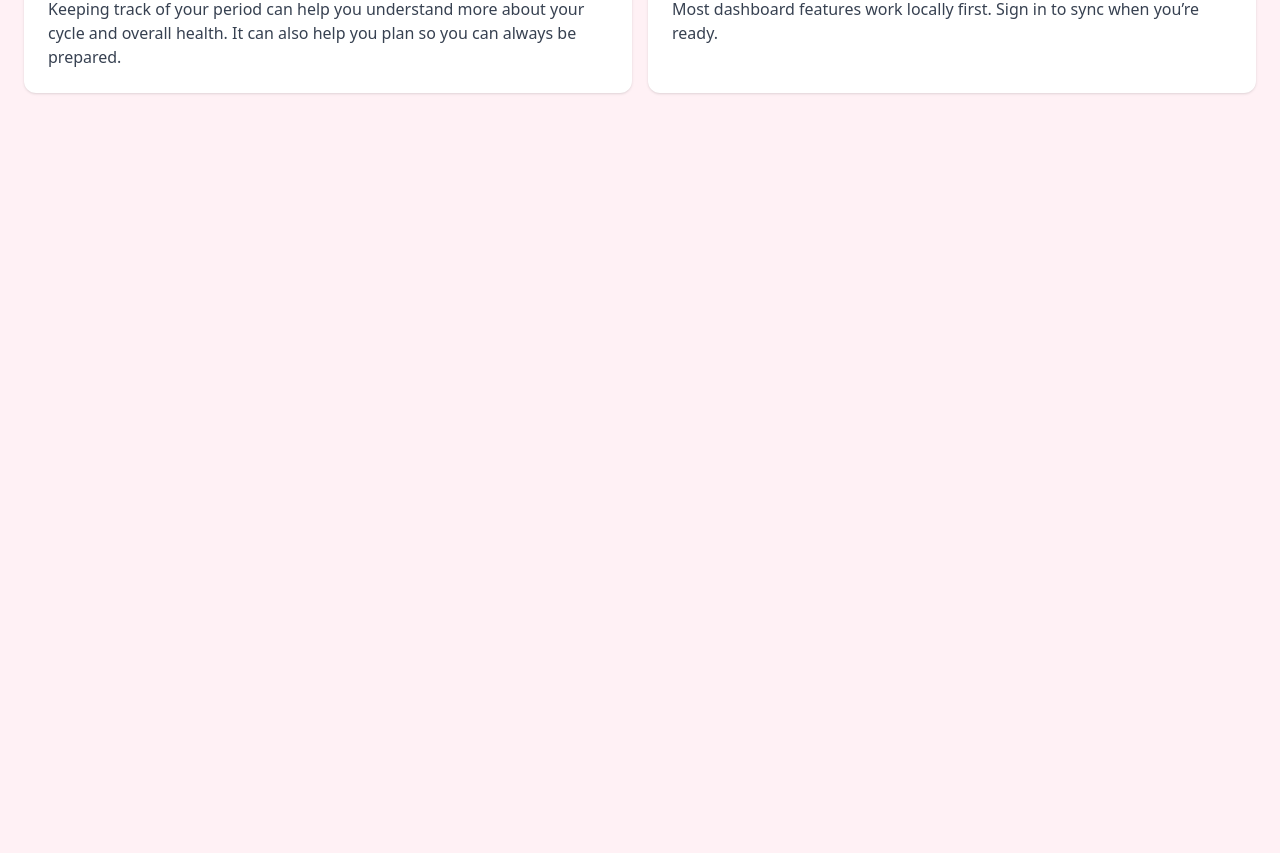
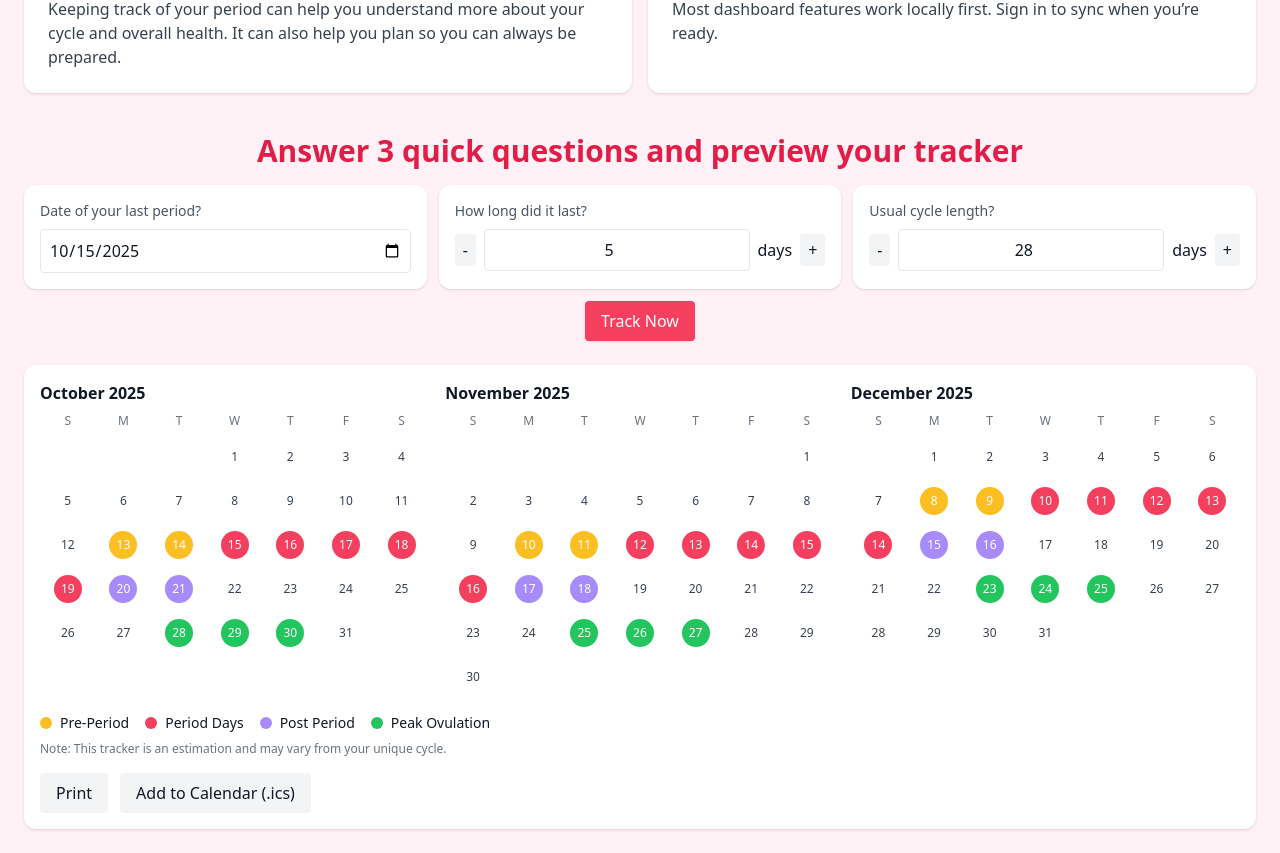
Before and after one commit to ashumehta18/HerCycle, a React (Vite) app in the folder client/: page / in a window 1280 px wide. Shown: the part 1120-1973 px from the top of the page. Before the commit the page ends 1237 px from the top, so only its background shows below. Built offline with nearby package versions, Linux system fonts and the light colour scheme; no server answers.

Commit message:
Render 3‑month calendar with pre/period/post/ovulation highlights

```diff
--- /dev/null
+++ b/client/src/components/QuickStartTracker.jsx
@@ -0,0 +1,250 @@
+import { useMemo, useRef, useState } from 'react'
+
+function addDays(date, days){
+  const d = new Date(date)
+  d.setDate(d.getDate()+days)
+  return d
+}
+
+function fmt(d){
+  return d.toISOString().split('T')[0]
+}
+
+function monthRange(fromDate){
+  // Return 3 months starting from fromDate's month
+  const start = new Date(fromDate.getFullYear(), fromDate.getMonth(), 1)
+  const months = [start]
+  months.push(new Date(start.getFullYear(), start.getMonth()+1, 1))
+  months.push(new Date(start.getFullYear(), start.getMonth()+2, 1))
+  return months
+}
+
+function getMonthMatrix(year, month){
+  // month is 0-based
+  const first = new Date(year, month, 1)
+  const last = new Date(year, month+1, 0)
+  const matrix = []
+  let week = []
+
+  // pad beginning
+  for(let i=0;i<first.getDay();i++) week.push(null)
+
+  for(let day=1; day<=last.getDate(); day++){
+    week.push(new Date(year, month, day))
+    if(week.length===7){ matrix.push(week); week=[] }
+  }
+  if(week.length){
+    while(week.length<7) week.push(null)
+    matrix.push(week)
+  }
+  return { matrix, first, last }
+}
+
+function buildPredictions({ lastStart, periodLen, cycleLen, viewStart, viewEnd }){
+  // Generate sets for day categories within [viewStart, viewEnd]
+  const period = new Set()
+  const pre = new Set()
+  const post = new Set()
+  const ovu = new Set()
+
+  // loop cycles forward/backward to cover window
+  // start baseline close to viewStart
+  let cursor = new Date(lastStart)
+  // go backwards until before viewStart - cycleLen
+  while(addDays(cursor, -cycleLen) >= viewStart){
+    cursor = addDays(cursor, -cycleLen)
+  }
+
+  while(cursor <= viewEnd){
+    const start = new Date(cursor)
+    const end = addDays(start, Math.max(1, periodLen)-1)
+    // mark pre (2 days before start)
+    for(let i=-2;i<0;i++){
+      const d = addDays(start, i)
+      if(d>=viewStart && d<=viewEnd) pre.add(fmt(d))
+    }
+    // mark period
+    for(let i=0;i<periodLen;i++){
+      const d = addDays(start, i)
+      if(d>=viewStart && d<=viewEnd) period.add(fmt(d))
+    }
+    // mark post (2 days after end)
+    for(let i=1;i<=2;i++){
+      const d = addDays(end, i)
+      if(d>=viewStart && d<=viewEnd) post.add(fmt(d))
+    }
+    // ovulation rough: start + (cycleLen - 14)
+    const o = addDays(start, Math.max(1, cycleLen-14))
+    ;[ -1, 0, 1 ].forEach(off=>{
+      const d = addDays(o, off)
+      if(d>=viewStart && d<=viewEnd) ovu.add(fmt(d))
+    })
+
+    cursor = addDays(cursor, cycleLen)
+  }
+
+  return { period, pre, post, ovu }
+}
+
+function makeICS(periodStarts){
+  const NL='\r\n'
+  const lines = [
+    'BEGIN:VCALENDAR',
+    'VERSION:2.0',
+    'PRODID:-//HerCycle//QuickStart//EN',
+  ]
+  periodStarts.forEach(d=>{
+    const dt = new Date(d)
+    const start = new Date(Date.UTC(dt.getFullYear(), dt.getMonth(), dt.getDate(), 9, 0, 0))
+    const end = new Date(Date.UTC(dt.getFullYear(), dt.getMonth(), dt.getDate(), 10, 0, 0))
+    const fmtICS = x=> x.toISOString().replace(/[-:]/g,'').split('.')[0]+'Z'
+    lines.push('BEGIN:VEVENT')
+    lines.push('UID:'+fmt(start)+Math.random().toString(36).slice(2)+'@hercycle')
+    lines.push('DTSTAMP:'+fmtICS(new Date()))
+    lines.push('DTSTART:'+fmtICS(start))
+    lines.push('DTEND:'+fmtICS(end))
+    lines.push('SUMMARY:Period start (predicted)')
+    lines.push('END:VEVENT')
+  })
+  lines.push('END:VCALENDAR')
+  const blob = new Blob([lines.join(NL)], { type:'text/calendar' })
+  return URL.createObjectURL(blob)
+}
+
+export default function QuickStartTracker(){
+  const today = new Date()
+  const [lastDate, setLastDate] = useState(new Date(today.getFullYear(), today.getMonth(), today.getDate()))
+  const [periodLen, setPeriodLen] = useState(5)
+  const [cycleLen, setCycleLen] = useState(28)
+  const calRef = useRef(null)
+
+  const { months, monthData, predictions, icsHref } = useMemo(()=>{
+    const months = monthRange(lastDate)
+    const monthData = months.map(m=>{
+      const { matrix, first, last } = getMonthMatrix(m.getFullYear(), m.getMonth())
+      return { matrix, first, last }
+    })
+    const viewStart = monthData[0].first
+    const viewEnd = monthData[monthData.length-1].last
+    const preds = buildPredictions({ lastStart:lastDate, periodLen, cycleLen, viewStart, viewEnd })
+
+    // collect period start days within view for ICS
+    const starts = []
+    let cursor = new Date(lastDate)
+    while(cursor <= viewEnd){
+      if(cursor>=viewStart) starts.push(new Date(cursor))
+      cursor = addDays(cursor, cycleLen)
+    }
+    const icsHref = makeICS(starts)
+    return { months, monthData, predictions: preds, icsHref }
+  }, [lastDate, periodLen, cycleLen])
+
+  const onPrint = ()=> {
+    if(!calRef.current){ window.print(); return }
+    // Basic print of whole page keeps it simple for now
+    window.print()
+  }
+
+  const DayCell = ({ date })=>{
+    if(!date) return <div className="h-8 md:h-10" />
+    const key = fmt(date)
+    let badge = null
+    // precedence: period > ovu > pre > post
+    if(predictions.period.has(key)) badge = 'bg-rose-500'
+    else if(predictions.ovu.has(key)) badge = 'bg-green-500'
+    else if(predictions.pre.has(key)) badge = 'bg-amber-400'
+    else if(predictions.post.has(key)) badge = 'bg-violet-400'
+
+    return (
+      <div className="h-8 md:h-10 flex items-center justify-center">
+        <div className={`relative w-7 h-7 flex items-center justify-center text-xs rounded-full ${badge? 'text-white '+badge : 'text-gray-700 dark:text-gray-200'}`}>
+          {date.getDate()}
+        </div>
+      </div>
+    )
+  }
+
+  return (
+    <section className="mt-10">
+      <h2 className="text-center text-2xl md:text-3xl font-extrabold text-primary-600">Answer 3 quick questions and preview your tracker</h2>
+
+      <div className="mt-4 grid md:grid-cols-3 gap-3">
+        <div className="bg-white dark:bg-gray-800 rounded-xl p-4 shadow">
+          <p className="text-sm text-gray-600 dark:text-gray-300">Date of your last period?</p>
+          <input type="date" className="mt-2 w-full rounded border p-2"
+            value={fmt(lastDate)}
+            onChange={(e)=> setLastDate(new Date(e.target.value))} />
+        </div>
+        <div className="bg-white dark:bg-gray-800 rounded-xl p-4 shadow">
+          <p className="text-sm text-gray-600 dark:text-gray-300">How long did it last?</p>
+          <div className="mt-2 flex items-center gap-2">
+            <button className="px-2 py-1 rounded bg-gray-100" onClick={()=> setPeriodLen(Math.max(1, periodLen-1))}>-</button>
+            <input type="number" min={1} max={14} className="w-full rounded border p-2 text-center" value={periodLen}
+              onChange={(e)=> setPeriodLen(Math.max(1, Math.min(14, Number(e.target.value)||1)))} />
+            <span>days</span>
+            <button className="px-2 py-1 rounded bg-gray-100" onClick={()=> setPeriodLen(Math.min(14, periodLen+1))}>+</button>
+          </div>
+        </div>
+        <div className="bg-white dark:bg-gray-800 rounded-xl p-4 shadow">
+          <p className="text-sm text-gray-600 dark:text-gray-300">Usual cycle length?</p>
+          <div className="mt-2 flex items-center gap-2">
+            <button className="px-2 py-1 rounded bg-gray-100" onClick={()=> setCycleLen(Math.max(21, cycleLen-1))}>-</button>
+            <input type="number" min={21} max={45} className="w-full rounded border p-2 text-center" value={cycleLen}
+              onChange={(e)=> setCycleLen(Math.max(21, Math.min(45, Number(e.target.value)||28)))} />
+            <span>days</span>
+            <button className="px-2 py-1 rounded bg-gray-100" onClick={()=> setCycleLen(Math.min(45, cycleLen+1))}>+</button>
+          </div>
+        </div>
+      </div>
+
+      <div className="text-center mt-3">
+        <button className="bg-primary-500 hover:bg-primary-600 text-white px-4 py-2 rounded shadow">Track Now</button>
+      </div>
+
+      <div ref={calRef} className="mt-6 bg-white dark:bg-gray-800 rounded-xl shadow p-4">
+        <div className="grid md:grid-cols-3 gap-4">
+          {months.map((m, idx)=>{
+            const { matrix } = monthData[idx]
+            const title = m.toLocaleString(undefined, { month:'long', year:'numeric' })
+            return (
+              <div key={idx}>
+                <div className="flex items-center justify-between mb-1">
+                  <h3 className="font-semibold">{title}</h3>
+                </div>
+                <div className="grid grid-cols-7 text-xs text-gray-500 mb-1">
+                  {['S','M','T','W','T','F','S'].map(d=> <div className="text-center py-1" key={d}>{d}</div>)}
+                </div>
+                <div className="grid grid-cols-7 gap-y-1">
+                  {matrix.flat().map((d,i)=> <DayCell key={i} date={d} />)}
+                </div>
+              </div>
+            )
+          })}
+        </div>
+
+        <div className="mt-4 flex flex-wrap items-center gap-4 text-sm">
+          <Legend color="bg-amber-400" label="Pre-Period" />
+          <Legend color="bg-rose-500" label="Period Days" />
+          <Legend color="bg-violet-400" label="Post Period" />
+          <Legend color="bg-green-500" label="Peak Ovulation" />
+        </div>
+
+        <p className="mt-2 text-xs text-gray-500">Note: This tracker is an estimation and may vary from your unique cycle.</p>
+
+        <div className="mt-4 flex flex-wrap gap-3">
+          <button onClick={onPrint} className="px-4 py-2 rounded bg-gray-100 hover:bg-gray-200">Print</button>
+          <a href={icsHref} download="hercycle-predicted.ics" className="px-4 py-2 rounded bg-gray-100 hover:bg-gray-200">Add to Calendar (.ics)</a>
+        </div>
+      </div>
+    </section>
+  )
+}
+
+function Legend({ color, label }){
+  return (
+    <span className="inline-flex items-center gap-2">
+      <span className={`inline-block w-3 h-3 rounded-full ${color}`}></span>
+      {label}
+    </span>
+  )
+}
--- a/client/src/pages/Home.jsx
+++ b/client/src/pages/Home.jsx
@@ -1,5 +1,6 @@
 import HeroCarousel from '../components/HeroCarousel'
 import FeatureCards from '../components/FeatureCards'
+import QuickStartTracker from '../components/QuickStartTracker'
 
 export default function Home(){
   return (
@@ -28,6 +29,8 @@ export default function Home(){
           </p>
         </div>
       </section>
+
+      <QuickStartTracker />
     </main>
   )
 }
```
